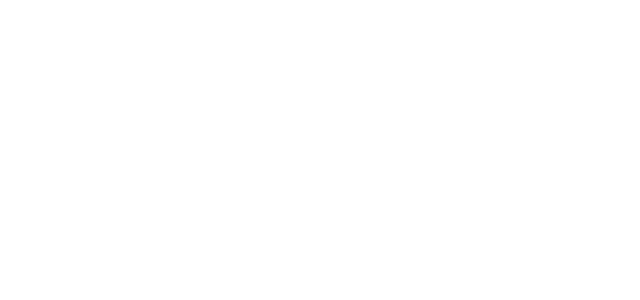
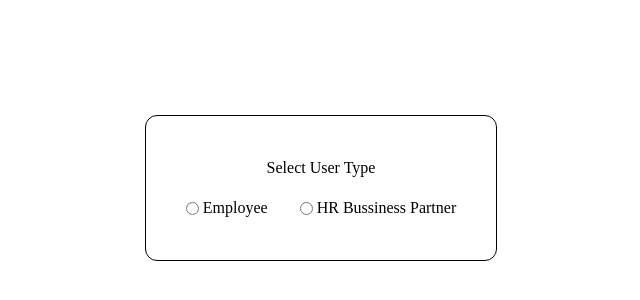
Before and after one commit to abhinandan029/ByteForge-Inclusive-Talent-Navigator, a React app in the folder Frontend/: page / in a window 1280 px wide. Before the commit this address had no page. Shown: the part 212-512 px from the top of the page, without its empty margins (319-959 px from the left). Built offline with nearby package versions, Linux system fonts and the light colour scheme; the HTML template or start-up script is replaced by a standard one.

Commit message:
login page created

```diff
--- a/Frontend/src/App.jsx
+++ b/Frontend/src/App.jsx
@@ -1,16 +1,22 @@
 import {Route, Routes} from "react-router-dom"
 
+// PAGES IMPORT
 import LoginPage from "./pages/LoginPage.jsx"
+
+// COMPONENTS IMPORT
+import Header from "./components/Header.jsx"
 
 function App() {
 
   return (
     <div>
+
+      {/* // Auth Routes */}
       <Routes>
+        <Route path={"/"} element={<LoginPage />} />
+      </Routes>
 
-        <Route path="/login" element={<LoginPage />} />
-
-      </Routes>
+      {/* <Header /> */}
     </div>
   )
 }
--- /dev/null
+++ b/Frontend/src/components/Header.jsx
@@ -0,0 +1,12 @@
+export default function Header(){
+  return (
+    <div className="flex items-center justify-between px-5 py-2 border-b">
+      <p className="text-2xl">Inclusive Talent Navigator</p>
+
+      <div>
+        <button className="border px-2 rounded-md cursor-pointer">Profile</button>
+
+      </div>
+    </div>
+  )
+}
--- a/Frontend/src/index.css
+++ b/Frontend/src/index.css
@@ -1 +1,21 @@
 @import "tailwindcss";
+
+* {
+  box-sizing: border-box;
+}
+
+html, body {
+  margin : 0;
+  min-width: 320px;
+  overflow-x: clip;
+  font-family : serif;
+  scroll-behavior : smooth;
+  scrollbar-width : thin;
+}
+
+
+#root {
+  min-height : 100dvh;
+  margin : 0;
+  background-color : hsl(0, 100%, 100%);
+}
--- /dev/null
+++ b/Frontend/src/pages/LoginPage.jsx
@@ -0,0 +1,87 @@
+// React library imports
+import { useState } from "react"
+
+export default function  LoginPage(){
+
+  // All the Users
+  const users = [
+    {label : "Employee", id : "employee"},
+    {label : "HR Bussiness Partner", id : "HR"}
+  ]
+
+  // Points to active user : employee || HR and initiall none
+  const [ActiveUser, setActiveUser] = useState(null)
+
+  return (
+    <div className="h-screen flex items-center justify-center">
+
+      <form className="border rounded-xl flex flex-col gap-4 items-center justify-center p-10">
+
+        <p>Select User Type</p>
+        <div className="flex gap-8">
+          {
+            // Radio buttons to selsct the user
+            users.map(user => {
+              return (
+                <div className="flex items-center gap-1">
+                  <input
+                    id={user.id}
+                    type="radio"
+                    name="userType"
+                    value={user.id}
+                    onChange={(e) => setActiveUser(e.target.value)}
+                    required
+                  />
+                  <label htmlFor={user.id} className="cursor-pointer">{user.label}</label>
+                </div>
+              )
+            })
+          }
+        </div>
+
+        {
+          // Input feilds for Employee user type
+          ActiveUser === "employee" &&
+          <div className="flex flex-col">
+            <label>Enter Employee Id or Username</label>
+            <input
+              className="border px-2"
+              required
+            />
+
+            <label>Enter Password</label>
+            <input
+              className="border px-2"
+              required
+            />
+          </div>
+        }
+
+        {
+          // Input feilds for HR user type
+          ActiveUser === "HR" &&
+          <div className="flex flex-col">
+            <label>Enter Admin ID or Username</label>
+            <input
+              className="border px-2"
+              required
+            />
+
+            <label>Enter Password</label>
+            <input
+              className="border px-2"
+              required
+            />
+          </div>
+        }
+
+        {
+          ActiveUser &&
+          <input type="submit" value="submit" className="border px-2 cursor-pointer" />
+        }
+
+
+      </form>
+    </div>
+  )
+}
```
